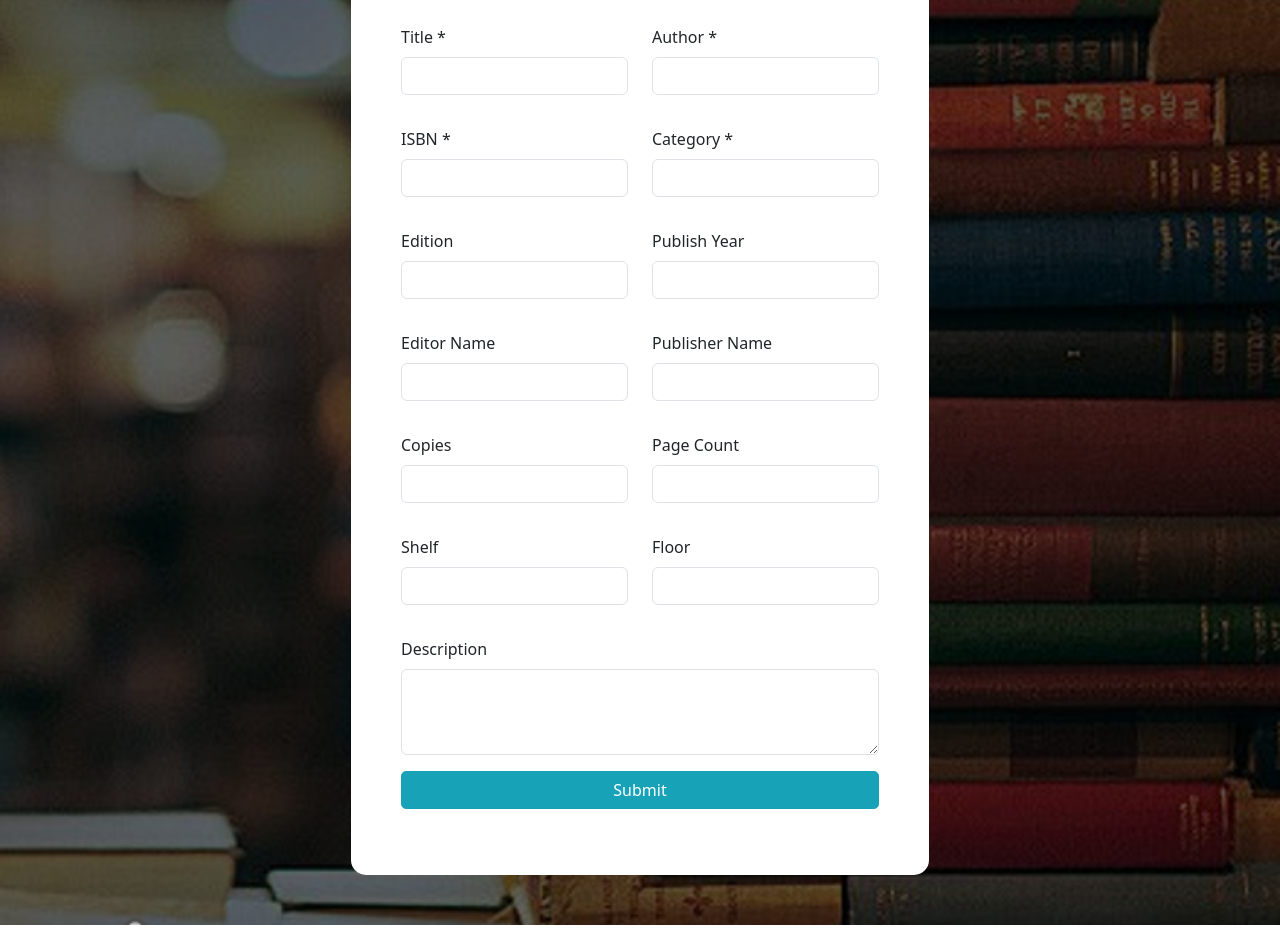
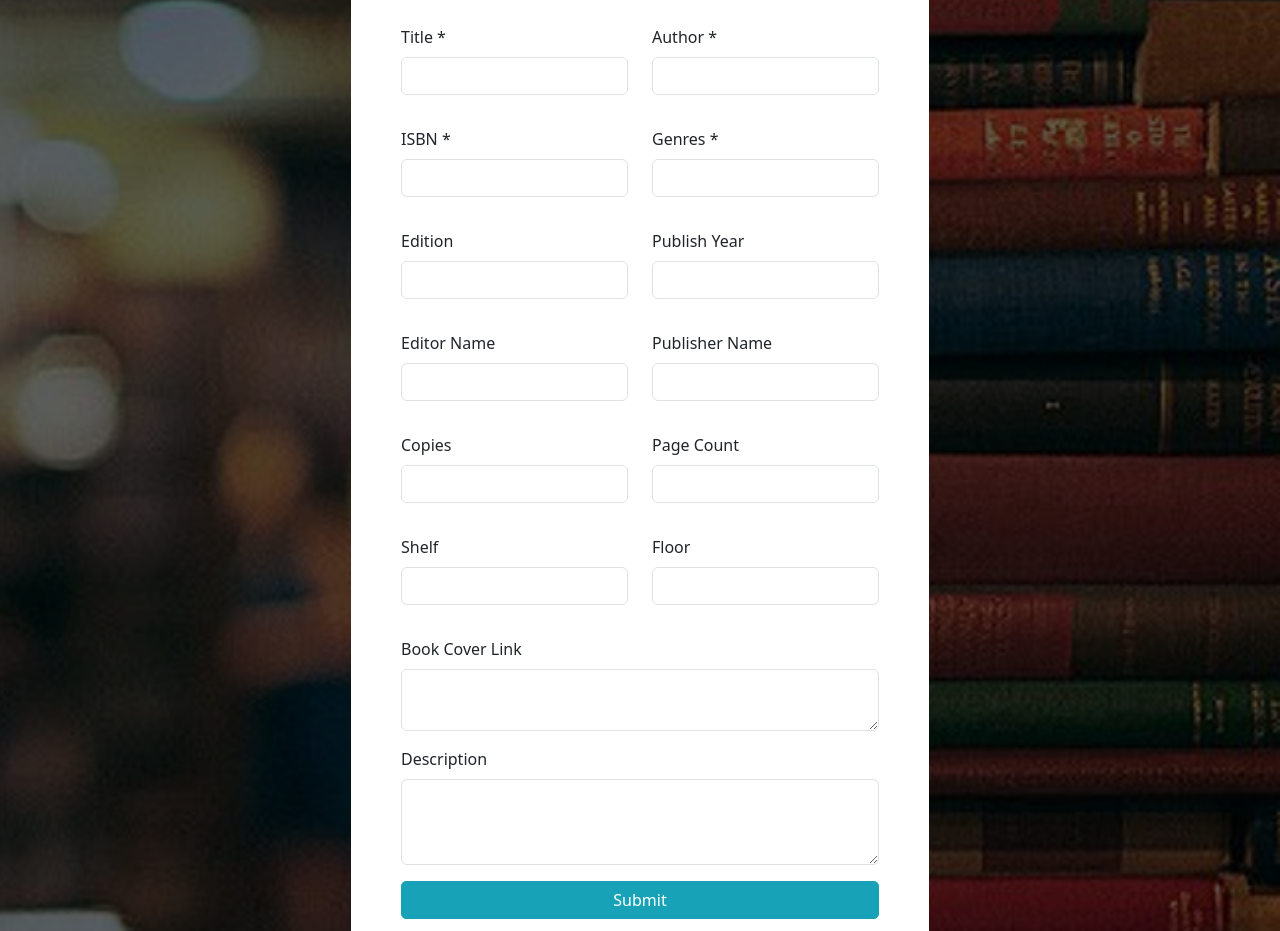
Before and after one commit to BiblioTrack/bibliotrack-frontend, a React (Create React App) app: page /addbook in a window 1280 px wide. Shown: the part 240-1171 px from the top of the page. Built offline with nearby package versions, Linux system fonts and the light colour scheme.

Commit message:
corrected attribute names for name, pageCount, imgUrl and publicationDate

```diff
--- a/src/pages/AddBookPage/components/AddBookSection.js
+++ b/src/pages/AddBookPage/components/AddBookSection.js
@@ -9,28 +9,29 @@ const AddBookSection = () => {
   const [author, setAuthor] = useState('');
 
   const [isbn, setIsbn] = useState('');
-  const [category, setCategory] = useState('');
+  const [genres, setGenres] = useState('');
 
   const [edition, setEdition] = useState('');
-  const [publishYear, setPublishYear] = useState('');
+  const [publicationDate, setPublicationDate] = useState('');
 
   const [editor, setEditor] = useState('');
   const [publisher, setPublisher] = useState('');
 
 
   const [copies, setCopies] = useState('');
-  const [pageCount, setPageCount] = useState('');
+  const [pages, setPages] = useState('');
 
   const [shelf, setShelf] = useState('');
   const [floor, setFloor] = useState('');
 
+  const [imageUrl, setImageUrl] = useState('');
   const [description, setDescription] = useState('');
 
   const handleSubmit = (e) => {
     e.preventDefault();
 
     // Add new book form validation
-    if (!name || !author || !isbn || !category) {
+    if (!name || !author || !isbn || !genres) {
       // Handle validation error, e.g., show an alert
       alert('Please fill in all required fields.');
       return;
@@ -41,15 +42,16 @@ const AddBookSection = () => {
       name,
       author,
       isbn,
-      category,
+      genres,
       edition,
-      publishYear,
+      publicationDate,
       editor,
       publisher,
       copies,
-      pageCount,
+      pages,
       shelf,
       floor,
+      imageUrl,
       description,
     };
 
@@ -69,6 +71,7 @@ const AddBookSection = () => {
               <FormControl
                 type="text"
                 value={name}
+                data-testid='bookNameTest'
                 onChange={(e) => setName(e.target.value)}
               />
             </Form.Group>
@@ -97,12 +100,12 @@ const AddBookSection = () => {
             </Form.Group>
           </Col>
           <Col md={6} className="mb-3">
-            <Form.Group className="mb-3" controlId="category">
-              <Form.Label>Category *</Form.Label>
+            <Form.Group className="mb-3" controlId="genres">
+              <Form.Label>Genres *</Form.Label>
               <FormControl
                 type="text"
-                value={category}
-                onChange={(e) => setCategory(e.target.value)}
+                value={genres}
+                onChange={(e) => setGenres(e.target.value)}
               />
             </Form.Group>
           </Col>
@@ -120,12 +123,12 @@ const AddBookSection = () => {
             </Form.Group>
           </Col>
           <Col md={6} className="mb-3">
-            <Form.Group className="mb-3" controlId="publishYear">
+            <Form.Group className="mb-3" controlId="publicationDate">
               <Form.Label>Publish Year</Form.Label>
               <FormControl
                 type="text"
-                value={publishYear}
-                onChange={(e) => setPublishYear(e.target.value)}
+                value={publicationDate}
+                onChange={(e) => setPublicationDate(e.target.value)}
               />
             </Form.Group>
           </Col>
@@ -166,12 +169,12 @@ const AddBookSection = () => {
             </Form.Group>
           </Col>
           <Col md={6} className="mb-3">
-            <Form.Group className="mb-3" controlId="pageCount">
+            <Form.Group className="mb-3" controlId="pages">
               <Form.Label>Page Count</Form.Label>
               <FormControl
                 type="int"
-                value={pageCount}
-                onChange={(e) => setPageCount(e.target.value)}
+                value={pages}
+                onChange={(e) => setPages(e.target.value)}
               />
             </Form.Group>
           </Col>
@@ -200,6 +203,16 @@ const AddBookSection = () => {
           </Col>
         </Row>
 
+        <Form.Group className="mb-3" controlId="imageUrl">
+          <Form.Label>Book Cover Link</Form.Label>
+          <Form.Control
+            as="textarea"
+            rows={2}
+            value={imageUrl}
+            onChange={(e) => setImageUrl(e.target.value)}
+          />
+        </Form.Group>
+
         <Form.Group className="mb-3" controlId="description">
           <Form.Label>Description</Form.Label>
           <Form.Control
```
Also changed, not shown: 1 other file (tests, documents, lock files or other folders).
